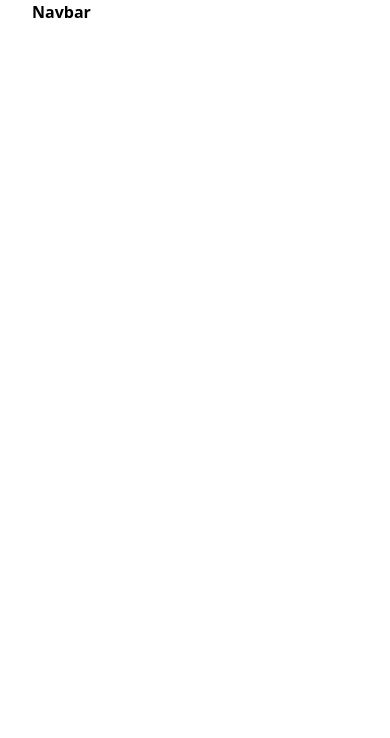
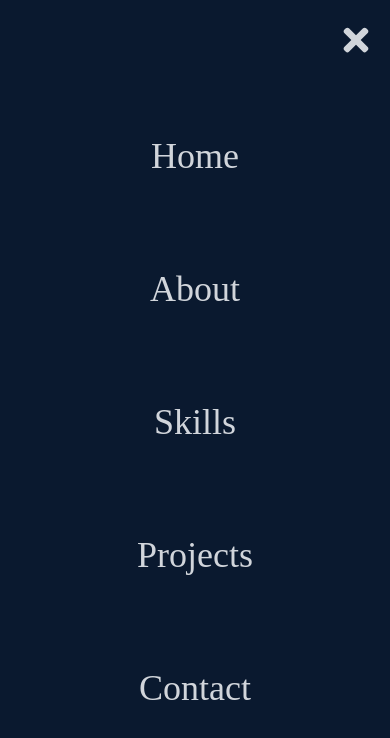
Before and after one commit to harshdeep91/Portfolio, a Next.js app: page / in a window 390 px wide. Shown: the top 738 px of the page. Built offline with nearby package versions, Linux system fonts and the light colour scheme.

Commit message:
made a Navbar

```diff
--- a/components/Navbar.js
+++ b/components/Navbar.js
@@ -1,7 +1,40 @@
+import {FaBars,FaTimes} from 'react-icons/fa'
+import { useState } from 'react'
+const Navbar = () => {
+  const [nav, setNav] = useState(false);
+  const handleclick = () => setNav(!nav);
+  return (
+    <div className="w-full fixed flex justify-between items-center h-[80px] bg-[#0a192f] text-gray-300 px-4">
+      <img src="/static/logo.png" alt="logo" className="w-10 h-10" />
+      <div>
+        <ul className="hidden md:flex justify-between">
+          <li>Home</li>
+          <li>About</li>
+          <li>Skills</li>
+          <li>Projects</li>
+          <li>Contact</li>
+         </ul>
+      </div>
+      {/* Hamburger */}
+      <div onClick={handleclick} className='md:hidden z-10  cursor-pointer '>
+        {nav ?<FaBars className='w-9 h-9' />:<FaTimes className='w-9 h-9'/>}
+      </div>
+      {/* Mobile Menu */}
 
-const Navbar = () => {
-  return (
-      <div className="font-bold">Navbar</div>
+      <ul className={nav ? 'hidden' : ' flex justify-between h-screen items-center absolute left-0 top-0 bg-[#0a192f] text-gray-300 w-full flex-col p-28'}>
+          <li className='text-4xl py-6'>Home</li>
+          <li className='text-4xl py-6'>About</li>
+          <li className='text-4xl py-6'>Skills</li>
+          <li className='text-4xl py-6'>Projects</li>
+          <li className='text-4xl py-6'>Contact</li>
+         </ul>
+
+      {/* Social icons */}
+      <div className='hidden'>
+
+      </div>
+      </div>
+
   )
 }
 
--- a/package.json
+++ b/package.json
@@ -11,7 +11,8 @@
   "dependencies": {
     "next": "12.1.0",
     "react": "17.0.2",
-    "react-dom": "17.0.2"
+    "react-dom": "17.0.2",
+    "react-icons": "^4.3.1"
   },
   "devDependencies": {
     "autoprefixer": "^10.4.2",
--- a/pages/index.js
+++ b/pages/index.js
@@ -5,7 +5,7 @@ import styles from '../styles/Home.module.css'
 
 export default function Home() {
   return (
-    <div className={styles.container}>
+    <div>
       <Head>
         <title>Create Next App</title>
         <meta name="description" content="Generated by create next app" />
--- a/styles/globals.css
+++ b/styles/globals.css
@@ -1,3 +1,12 @@
 @tailwind base;
 @tailwind components;
 @tailwind utilities;
+@import url('https://fonts.googleapis.com/css2?family=Raleway:wght@300;400;500;600;700;800;900&display=swap');
+@layer base{
+    body{
+        @apply font-[Raleway];
+    }
+    li{
+        @apply px-4 cursor-pointer;
+    }
+}
```
Also changed, not shown: public/static/logo.png, 1 other file (tests, documents, lock files or other folders).
